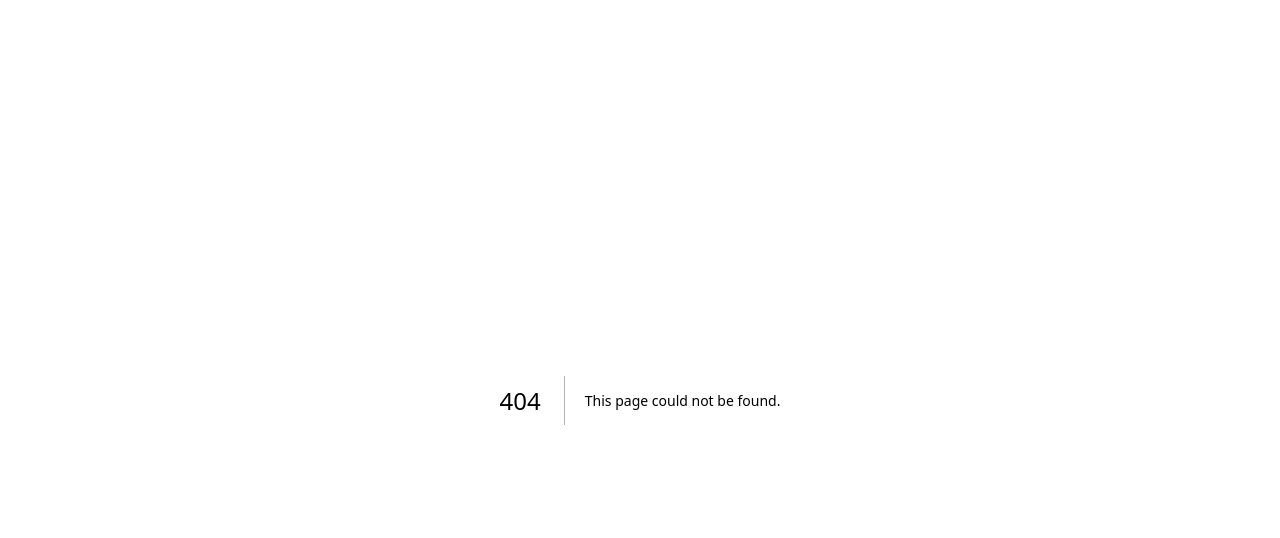
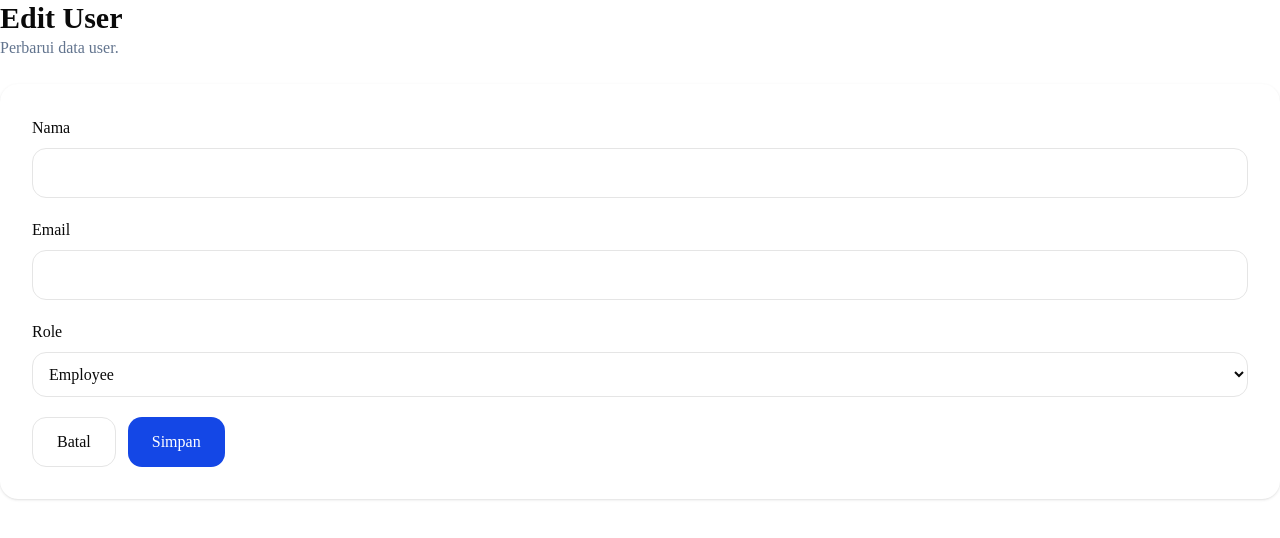
Before and after one commit to AlbarFahrezi/Approval-Workflow-Frontend, a Next.js app: page /dashboard/users/1/edit in a window 1280 px wide. Before the commit this address had no page. Shown: the top 538 px of the page. Built offline with nearby package versions, Linux system fonts and the light colour scheme; no server answers.

Commit message:
feat(frontend): add user management CRUD pages

```diff
--- /dev/null
+++ b/app/dashboard/users/[id]/edit/page.tsx
@@ -0,0 +1,162 @@
+"use client";
+
+import { useEffect, useState } from "react";
+import { useRouter, useParams } from "next/navigation";
+import { toast } from "sonner";
+
+import {
+  getUser,
+  updateUser,
+} from "@/services/user";
+
+export default function EditUserPage() {
+  const router = useRouter();
+  const params = useParams();
+
+  const id = Number(params.id);
+
+  const [loading, setLoading] = useState(true);
+
+  const [name, setName] = useState("");
+  const [email, setEmail] = useState("");
+  const [role, setRole] = useState("employee");
+
+  async function loadUser() {
+    try {
+      const user = await getUser(id);
+
+      setName(user.name);
+      setEmail(user.email);
+      setRole(user.role);
+    } catch (error) {
+      console.error(error);
+      toast.error("Gagal mengambil data user.");
+    } finally {
+      setLoading(false);
+    }
+  }
+
+  useEffect(() => {
+    loadUser();
+  }, []);
+
+  async function handleSubmit(
+    e: React.FormEvent
+  ) {
+    e.preventDefault();
+
+    try {
+      await updateUser(id, {
+        name,
+        email,
+        role,
+      });
+
+      toast.success("User berhasil diperbarui.");
+
+      router.push("/dashboard/users");
+    } catch (error) {
+      console.error(error);
+
+      toast.error("Gagal mengupdate user.");
+    }
+  }
+
+  if (loading) {
+    return (
+      <div className="p-10">
+        Loading...
+      </div>
+    );
+  }
+
+  return (
+    <div className="space-y-6">
+
+      <div>
+        <h1 className="text-3xl font-bold">
+          Edit User
+        </h1>
+
+        <p className="text-slate-500">
+          Perbarui data user.
+        </p>
+      </div>
+
+      <form
+        onSubmit={handleSubmit}
+        className="space-y-5 rounded-2xl bg-white p-8 shadow"
+      >
+
+        <div>
+
+          <label>Nama</label>
+
+          <input
+            value={name}
+            onChange={(e)=>setName(e.target.value)}
+            className="mt-2 w-full rounded-xl border p-3"
+          />
+
+        </div>
+
+        <div>
+
+          <label>Email</label>
+
+          <input
+            value={email}
+            onChange={(e)=>setEmail(e.target.value)}
+            className="mt-2 w-full rounded-xl border p-3"
+          />
+
+        </div>
+
+        <div>
+
+          <label>Role</label>
+
+          <select
+            value={role}
+            onChange={(e)=>setRole(e.target.value)}
+            className="mt-2 w-full rounded-xl border p-3"
+          >
+            <option value="employee">
+              Employee
+            </option>
+
+            <option value="manager">
+              Manager
+            </option>
+
+            <option value="admin">
+              Admin
+            </option>
+
+          </select>
+
+        </div>
+
+        <div className="flex gap-3">
+
+          <button
+            type="button"
+            onClick={()=>router.back()}
+            className="rounded-xl border px-6 py-3"
+          >
+            Batal
+          </button>
+
+          <button
+            className="rounded-xl bg-blue-700 px-6 py-3 text-white"
+          >
+            Simpan
+          </button>
+
+        </div>
+
+      </form>
+
+    </div>
+  );
+}
--- a/app/dashboard/users/page.tsx
+++ b/app/dashboard/users/page.tsx
@@ -179,6 +179,9 @@ export default function UsersPage() {
                   <td className="space-x-2 px-6 py-4 text-center">
 
                     <button
+                      onClick={() =>
+                        router.push(`/dashboard/users/${user.id}/edit`)
+                      }
                       className="rounded-lg bg-yellow-500 px-4 py-2 text-white hover:bg-yellow-600"
                     >
                       Edit
```
